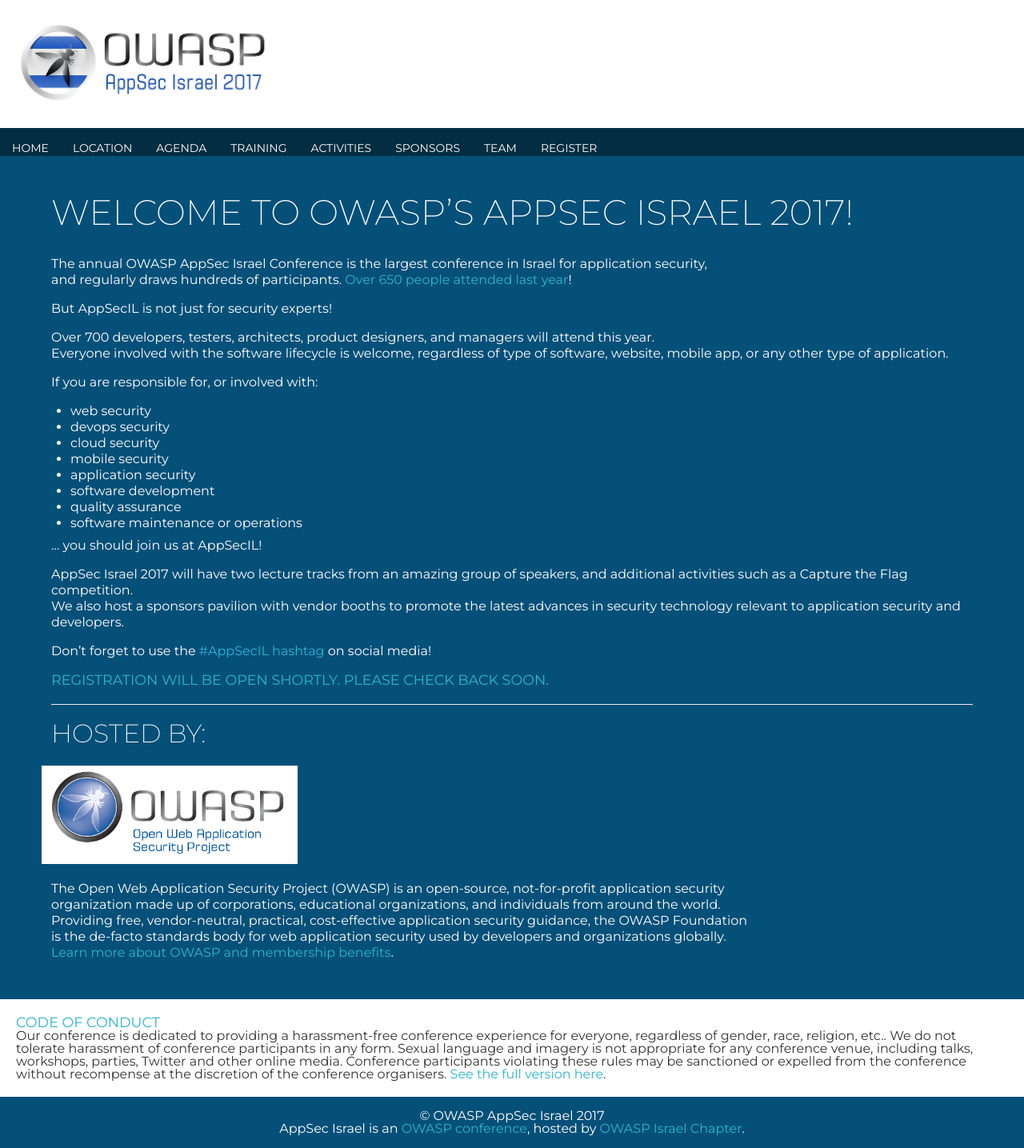
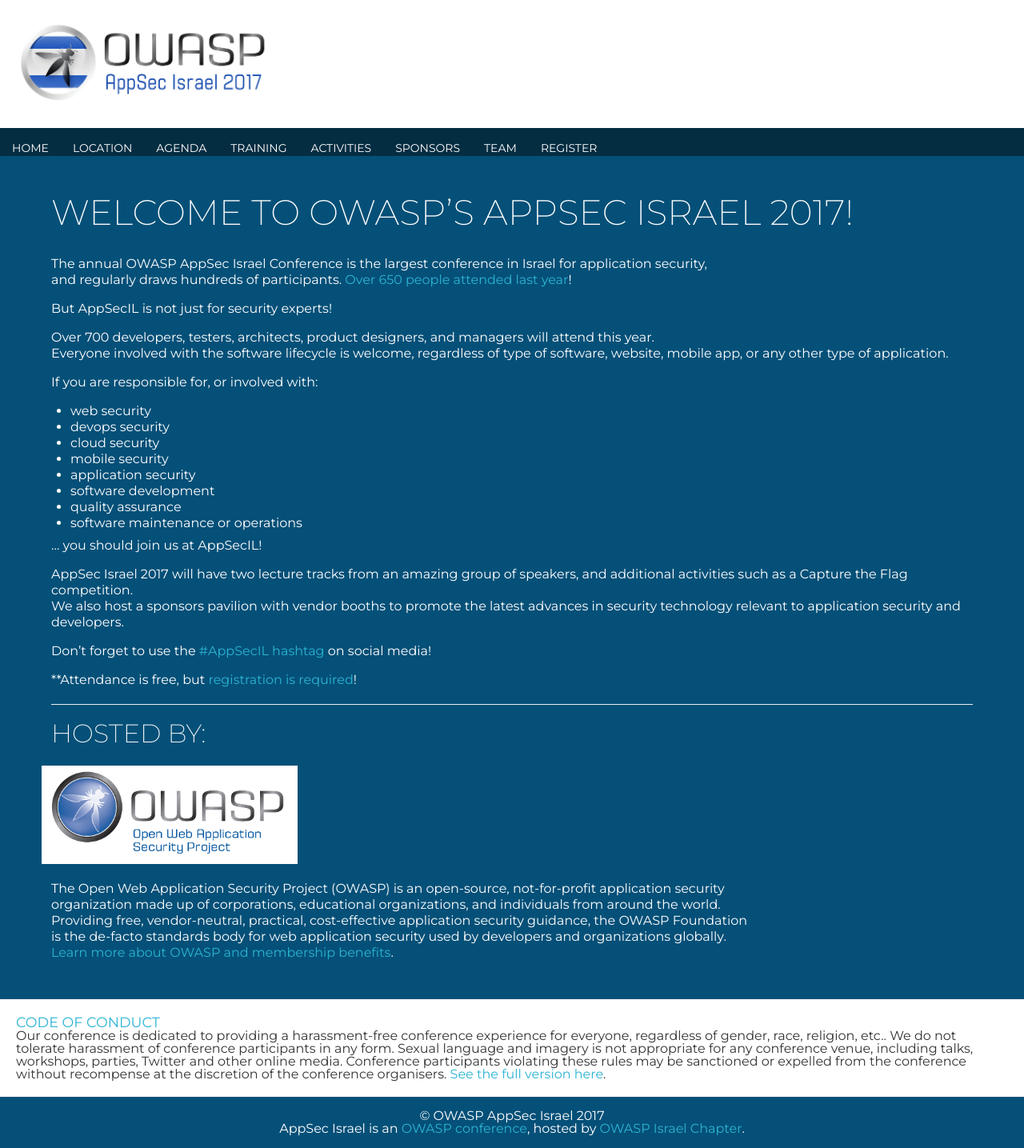
Before and after one commit to OWASP/AppSec-Israel-2017, a Jekyll site: the page built from index.md, in a window 1280 px wide. Shown: the whole page at 80% size. Built offline with Jekyll 4.4.1, drawn with Linux system fonts in a browser that asks for light colours; our own code applies the rules of GitHub Pages for plain Markdown files.

Commit message:
Update index.md

```diff
--- a/index.md
+++ b/index.md
@@ -29,7 +29,7 @@ We also host a sponsors pavilion with vendor booths to promote the latest advanc
 
 Don't forget to use the [#AppSecIL hashtag](https://twitter.com/hashtag/AppSecIL) on social media!
 
-#### REGISTRATION WILL BE OPEN SHORTLY. PLEASE CHECK BACK SOON.
+**Attendance is free, but [registration is required](Register)!
 
 ---
 
```
